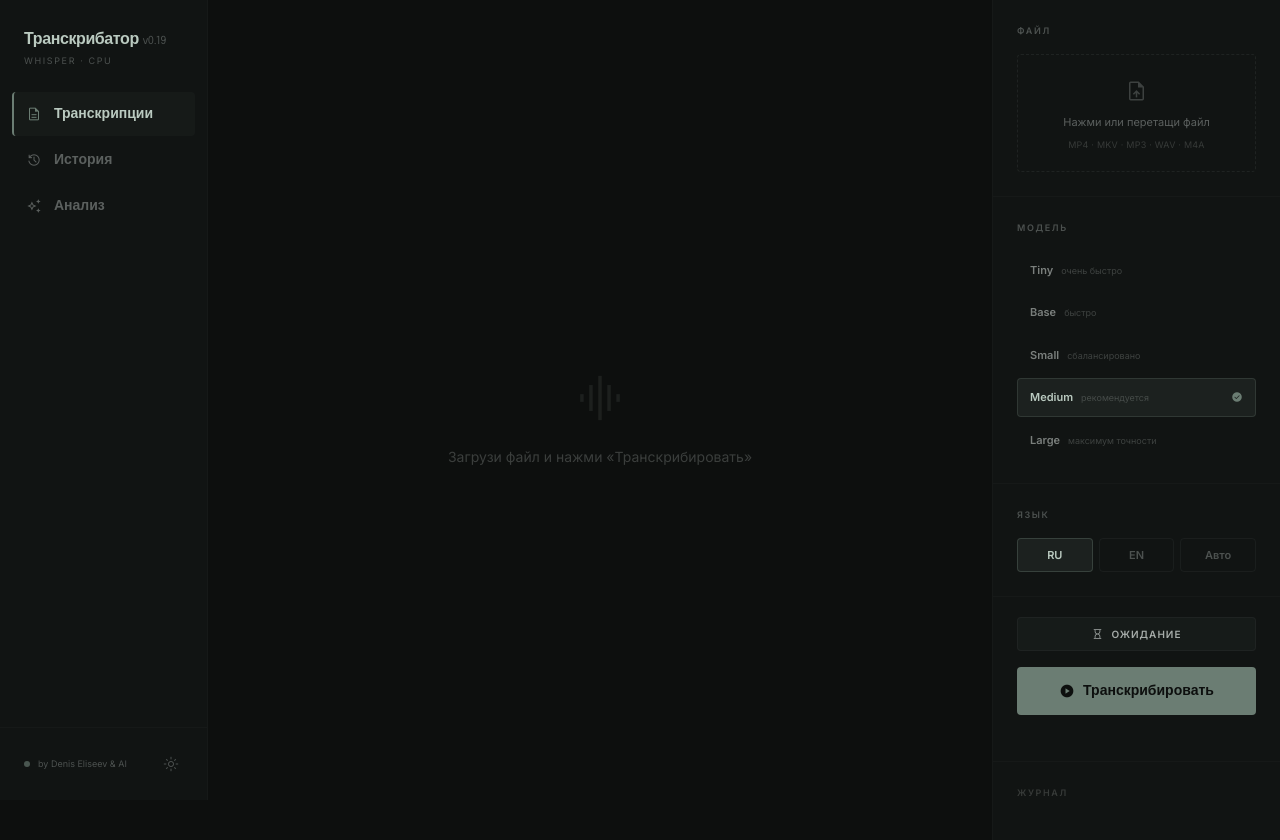
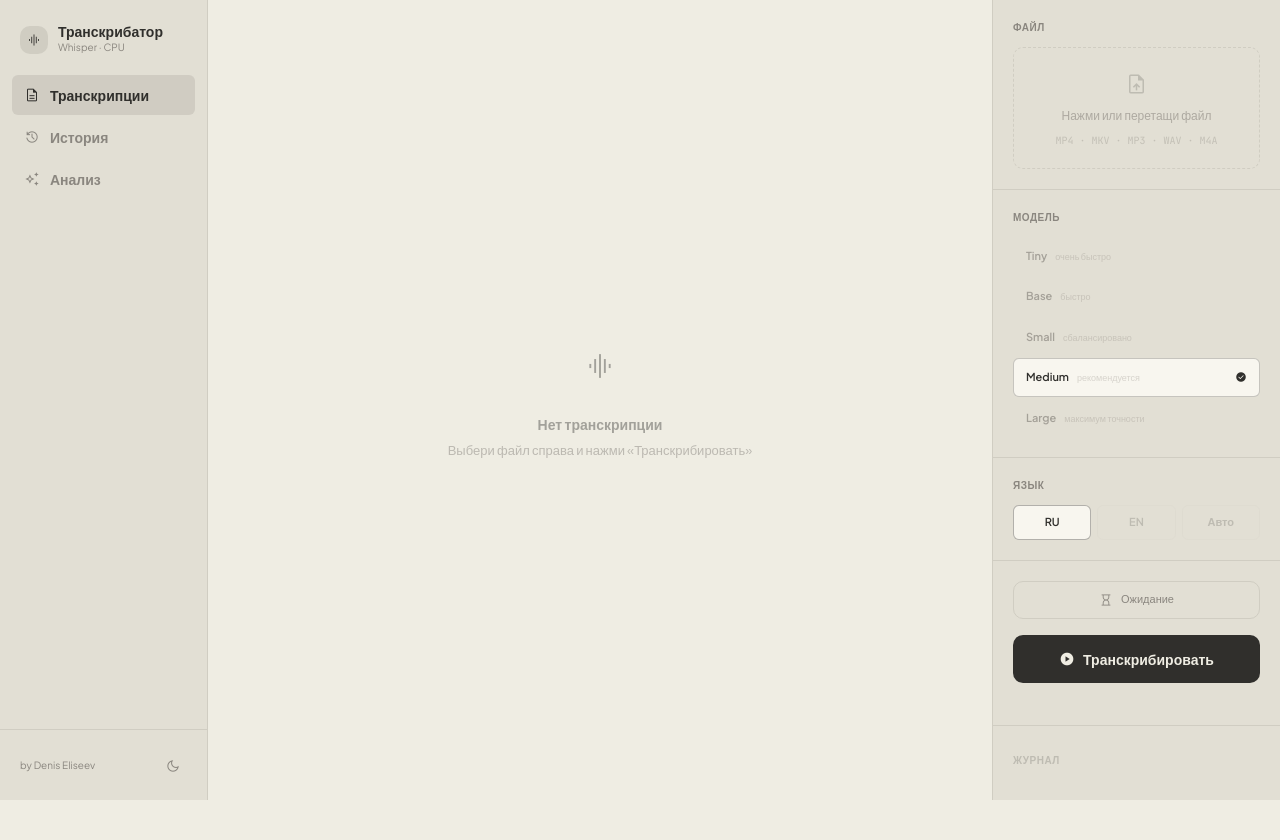
Before and after one commit to des-e/transcribe, a FastAPI app: page / in a window 1280 px wide. After the commit the page ends 800 px from the top, so only its background shows below. Run offline with FastAPI, Linux system fonts and the light colour scheme; some libraries are stand-ins or nearby versions.

Commit message:
redesign: новая типографика, монохромная палитра Asphalt/Paper
- Шрифт: Epilogue/Inter → Plus Jakarta Sans + JetBrains Mono (таймстампы)
- Светлая тема по умолчанию вместо тёмной
- Палитра: PAPER #efede3 / ASPHALT #302f2c вместо серо-зелёного
- Навигация: pill-стиль (фоновый блок) вместо border-left
- Логотип в сайдбаре: иконка + текст вместо только текста
- Empty state: заметнее — иконка в блоке + заголовок
- Drop zone, секционные метки, статус-бейдж: более чистые
- Скругление: 6px default, 10px lg
- Инициализация темы: dark как исключение, light как default

Co-Authored-By: Claude Sonnet 4.6 <noreply@anthropic.com>

```diff
--- a/static/script.js
+++ b/static/script.js
@@ -553,8 +553,8 @@ function toggleTheme() {
 }
 
 // ── View switching ─────────────────────────────────────────────────────────
-const NAV_ACTIVE   = 'text-primary bg-surface/50 border-l-2 border-accent';
-const NAV_INACTIVE = 'text-muted/50 border-l-2 border-transparent hover:text-primary hover:bg-surface/30';
+const NAV_ACTIVE   = 'text-accent bg-accent/10';
+const NAV_INACTIVE = 'text-muted hover:text-primary hover:bg-surface/50 transition-all';
 
 const VIEWS = ['transcribe', 'history', 'analysis'];
 
@@ -563,7 +563,7 @@ function showView(name) {
     document.getElementById(`view-${v}`).classList.toggle('hidden', v !== name);
     const nav  = document.getElementById(`nav-${v}`);
     const icon = nav.querySelector('.material-symbols-outlined');
-    nav.className = `flex items-center gap-3 py-2.5 px-3 rounded text-sm font-semibold transition-all ${v === name ? NAV_ACTIVE : NAV_INACTIVE}`;
+    nav.className = `flex items-center gap-2.5 py-2 px-3 rounded text-sm font-semibold ${v === name ? NAV_ACTIVE : NAV_INACTIVE}`;
     icon.classList.toggle('text-accent', v === name);
   });
 
@@ -984,8 +984,11 @@ renderLangs();
 
 (function () {
   const saved = localStorage.getItem('theme');
-  if (saved === 'light') {
-    document.documentElement.classList.replace('dark', 'light');
+  if (saved === 'dark') {
+    document.documentElement.classList.replace('light', 'dark');
+    document.getElementById('theme-icon').textContent = 'light_mode';
+    document.getElementById('favicon').href = '/static/favicon.svg';
+  } else {
     document.getElementById('theme-icon').textContent = 'dark_mode';
     document.getElementById('favicon').href = '/static/favicon-light.svg';
   }
--- a/static/style.css
+++ b/static/style.css
@@ -1,23 +1,24 @@
 /* ── Темы ─────────────────────────────────────────────────────────────── */
+/* PAPER #efede3 = 239 237 227 / ASPHALT #302f2c = 48 47 44 */
 html.dark {
-  --color-bg:      13 15 14;
-  --color-sidebar: 17 20 19;
-  --color-accent:  107 125 115;
-  --color-primary: 186 202 192;
-  --color-muted:   166 172 169;
-  --color-border:  67 73 70;
-  --color-surface: 28 33 31;
+  --color-bg:      28 27 25;
+  --color-sidebar: 38 37 34;
+  --color-accent:  239 237 227;
+  --color-primary: 228 225 215;
+  --color-muted:   128 124 117;
+  --color-border:  55 53 49;
+  --color-surface: 44 42 39;
 }
 html.light {
-  --color-bg:      249 249 248;
-  --color-sidebar: 240 240 238;
-  --color-accent:  106 106 104;
-  --color-primary: 15 15 15;
-  --color-muted:   160 160 158;
-  --color-border:  226 226 224;
-  --color-surface: 255 255 255;
+  --color-bg:      239 237 227;
+  --color-sidebar: 226 223 212;
+  --color-accent:  48 47 44;
+  --color-primary: 48 47 44;
+  --color-muted:   138 134 127;
+  --color-border:  208 205 194;
+  --color-surface: 248 246 239;
 }
-body { background: rgb(var(--color-bg)); color: rgb(var(--color-primary)); font-family: 'Epilogue', sans-serif; transition: background .2s, color .2s; }
+body { background: rgb(var(--color-bg)); color: rgb(var(--color-primary)); font-family: 'Plus Jakarta Sans', sans-serif; transition: background .2s, color .2s; }
 .material-symbols-outlined {
   font-variation-settings: 'FILL' 0, 'wght' 300, 'GRAD' 0, 'opsz' 24;
   vertical-align: middle; line-height: 1;
@@ -30,18 +31,18 @@ body { background: rgb(var(--color-bg)); color: rgb(var(--color-primary)); font-
 @keyframes spin { to { transform: rotate(360deg); } }
 @keyframes blink { 0%,100% { opacity: 1; } 50% { opacity: .25; } }
 .blink { animation: blink 1.6s ease-in-out infinite; }
-.seg-row { border-left: 2px solid transparent; margin-left: -2px; padding-left: 2px; transition: background .15s, border-color .15s; border-radius: 3px; }
+.seg-row { padding: 5px 8px; margin-left: -8px; transition: background .15s; border-radius: 6px; }
 .seg-row:hover { background: rgb(var(--color-accent) / .05); }
-.seg-active { background: rgb(var(--color-accent) / .09) !important; border-left-color: rgb(var(--color-accent) / .5) !important; }
-.seg-ts { cursor: pointer; }
-.seg-text { cursor: text; outline: none; border-radius: 3px; transition: background .15s; }
+.seg-active { background: rgb(var(--color-accent) / .08) !important; box-shadow: inset 3px 0 0 rgb(var(--color-accent) / .5); }
+.seg-ts { cursor: pointer; font-family: 'JetBrains Mono', monospace; font-size: 11px; }
+.seg-text { cursor: text; outline: none; border-radius: 4px; transition: background .15s; line-height: 1.65; }
 .seg-text-editing {
   background: rgb(var(--color-accent) / .07);
   box-shadow: 0 0 0 1px rgb(var(--color-accent) / .25);
   caret-color: rgb(var(--color-primary));
   padding: 2px 6px;
   margin: -2px -6px;
-  border-radius: 3px;
+  border-radius: 4px;
 }
 @keyframes flash-saved { 0%,100% { color: inherit; } 30% { color: rgb(var(--color-accent)); } }
 .flash-saved { animation: flash-saved .6s ease; }
--- a/templates/index.html
+++ b/templates/index.html
@@ -1,12 +1,12 @@
 <!DOCTYPE html>
-<html class="dark" lang="ru">
+<html class="light" lang="ru">
 <head>
 <meta charset="utf-8"/>
 <meta content="width=device-width, initial-scale=1.0" name="viewport"/>
 <title>Транскрибатор v0.20</title>
-<link id="favicon" rel="icon" type="image/svg+xml" href="/static/favicon.svg"/>
+<link id="favicon" rel="icon" type="image/svg+xml" href="/static/favicon-light.svg"/>
 <script src="https://cdn.tailwindcss.com?plugins=forms,container-queries"></script>
-<link href="https://fonts.googleapis.com/css2?family=Epilogue:ital,wght@0,300;0,400;0,500;0,600;0,700;0,800;1,300&family=Inter:wght@400;500;600&display=swap" rel="stylesheet"/>
+<link href="https://fonts.googleapis.com/css2?family=Plus+Jakarta+Sans:ital,wght@0,400;0,500;0,600;0,700;0,800;1,400&family=JetBrains+Mono:wght@400;500&display=swap" rel="stylesheet"/>
 <link href="https://fonts.googleapis.com/css2?family=Material+Symbols+Outlined:wght,FILL@100..700,0..1&display=swap" rel="stylesheet"/>
 <script>
   tailwind.config = {
@@ -23,10 +23,11 @@
           'surface': 'rgb(var(--color-surface) / <alpha-value>)',
         },
         fontFamily: {
-          sans:  ['Epilogue', 'sans-serif'],
-          inter: ['Inter', 'sans-serif'],
+          sans:  ['Plus Jakarta Sans', 'sans-serif'],
+          inter: ['Plus Jakarta Sans', 'sans-serif'],
+          mono:  ['JetBrains Mono', 'monospace'],
         },
-        borderRadius: { DEFAULT: '4px', sm: '2px', lg: '6px' },
+        borderRadius: { DEFAULT: '6px', sm: '3px', lg: '10px', xl: '14px' },
       }
     }
   }
@@ -36,39 +37,43 @@
 <body class="antialiased min-h-screen">
 
 <!-- ── Sidebar ──────────────────────────────────────────────────────────── -->
-<aside class="fixed left-0 top-0 h-screen w-52 bg-sidebar border-r border-border/10 flex flex-col z-50">
-  <div class="px-6 pt-8 pb-6">
-    <h1 class="text-base font-bold text-primary tracking-tight leading-none">Транскрибатор <span class="text-muted/40 font-normal text-[11px]">v0.19</span></h1>
-    <span id="backend-label" class="text-[9px] uppercase tracking-[0.18em] text-muted/40 font-inter block mt-1.5">Whisper</span>
+<aside class="fixed left-0 top-0 h-screen w-52 bg-sidebar border-r border-border flex flex-col z-50">
+  <div class="px-5 pt-6 pb-5">
+    <div class="flex items-center gap-2.5">
+      <div class="w-7 h-7 rounded-lg bg-accent/10 flex items-center justify-center shrink-0">
+        <span class="material-symbols-outlined text-sm text-accent">graphic_eq</span>
+      </div>
+      <div>
+        <h1 class="text-sm font-bold text-primary leading-none">Транскрибатор</h1>
+        <span id="backend-label" class="text-[10px] text-muted block mt-0.5">Whisper</span>
+      </div>
+    </div>
   </div>
 
   <nav class="flex-1 px-3 space-y-0.5">
     <a href="#" id="nav-transcribe" onclick="return showView('transcribe')"
-       class="flex items-center gap-3 py-2.5 px-3 rounded text-sm font-semibold text-primary bg-surface/50 border-l-2 border-accent">
+       class="flex items-center gap-2.5 py-2 px-3 rounded text-sm font-semibold text-accent bg-accent/10">
       <span class="material-symbols-outlined text-base text-accent">description</span>
       Транскрипции
     </a>
     <a href="#" id="nav-history" onclick="return showView('history')"
-       class="flex items-center gap-3 py-2.5 px-3 rounded text-sm font-semibold text-muted/50 border-l-2 border-transparent hover:text-primary hover:bg-surface/30 transition-all">
+       class="flex items-center gap-2.5 py-2 px-3 rounded text-sm font-semibold text-muted hover:text-primary hover:bg-surface/50 transition-all">
       <span class="material-symbols-outlined text-base">history</span>
       История
     </a>
     <a href="#" id="nav-analysis" onclick="return showView('analysis')"
-       class="flex items-center gap-3 py-2.5 px-3 rounded text-sm font-semibold text-muted/50 border-l-2 border-transparent hover:text-primary hover:bg-surface/30 transition-all">
+       class="flex items-center gap-2.5 py-2 px-3 rounded text-sm font-semibold text-muted hover:text-primary hover:bg-surface/50 transition-all">
       <span class="material-symbols-outlined text-base">auto_awesome</span>
       Анализ
     </a>
   </nav>
 
-  <div class="px-6 py-5 border-t border-border/10">
+  <div class="px-5 py-4 border-t border-border">
     <div class="flex items-center justify-between">
-      <div class="flex items-center gap-2">
-        <span class="w-1.5 h-1.5 rounded-full bg-accent/70 blink shrink-0"></span>
-        <span class="text-[9px] text-muted/40 font-inter">by Denis Eliseev &amp; AI</span>
-      </div>
+      <span class="text-[10px] text-muted">by Denis Eliseev</span>
       <button onclick="toggleTheme()" title="Переключить тему"
-              class="p-1 rounded hover:bg-surface/40 transition-colors">
-        <span id="theme-icon" class="material-symbols-outlined text-base text-muted/40 hover:text-muted/70">light_mode</span>
+              class="p-1.5 rounded hover:bg-border/50 transition-colors">
+        <span id="theme-icon" class="material-symbols-outlined text-base text-muted hover:text-primary">dark_mode</span>
       </button>
     </div>
   </div>
@@ -103,9 +108,12 @@
       <div class="flex-1 overflow-y-auto scrollbar" id="transcript-area">
         <div class="px-12 py-10 max-w-3xl mx-auto min-h-full flex flex-col">
           <div id="empty-state" class="flex-1 flex flex-col items-center justify-center text-center py-24">
-            <span class="material-symbols-outlined text-[3.5rem] text-border/30 mb-5 block">graphic_eq</span>
-            <p class="text-sm text-muted/30 font-inter leading-relaxed">
-              Загрузи файл и нажми «Транскрибировать»
+            <div class="w-14 h-14 rounded-xl bg-accent/8 flex items-center justify-center mb-5">
+              <span class="material-symbols-outlined text-3xl text-accent/40">graphic_eq</span>
+            </div>
+            <p class="text-sm font-semibold text-primary/40 mb-1.5">Нет транскрипции</p>
+            <p class="text-[13px] text-muted/50 leading-relaxed">
+              Выбери файл справа и нажми «Транскрибировать»
             </p>
           </div>
           <div id="segments-container" class="hidden space-y-1 pb-10"></div>
@@ -368,11 +376,11 @@
     </section>
 
     <!-- Right: Controls -->
-    <aside class="w-72 bg-sidebar border-l border-border/10 flex flex-col overflow-y-auto scrollbar shrink-0">
+    <aside class="w-72 bg-sidebar border-l border-border flex flex-col overflow-y-auto scrollbar shrink-0">
 
       <!-- Upload -->
-      <div class="p-6 border-b border-border/10">
-        <p class="text-[9px] font-inter font-bold text-muted/40 uppercase tracking-[0.18em] mb-4">Файл</p>
+      <div class="p-5 border-b border-border">
+        <p class="text-[10px] font-semibold text-muted uppercase tracking-wider mb-3">Файл</p>
 
         <input type="file" id="file-input"
                accept=".mp4,.mkv,.avi,.mov,.webm,.mp3,.m4a,.wav,.ogg,.aac,.flac"
@@ -380,13 +388,13 @@
 
         <div id="drop-zone"
              onclick="document.getElementById('file-input').click()"
-             class="border border-dashed border-border/30 rounded p-5 flex flex-col items-center gap-2
-                    cursor-pointer hover:border-accent/50 hover:bg-surface/20 transition-all">
-          <span class="material-symbols-outlined text-muted/30 text-2xl">upload_file</span>
-          <span class="text-[11px] font-inter text-muted/50 text-center leading-snug">
+             class="border border-dashed border-border rounded-lg p-5 flex flex-col items-center gap-2
+                    cursor-pointer hover:border-accent/40 hover:bg-accent/5 transition-all group">
+          <span class="material-symbols-outlined text-muted/40 text-2xl group-hover:text-accent/50 transition-colors">upload_file</span>
+          <span class="text-[12px] text-muted/60 text-center leading-snug font-medium">
             Нажми или перетащи файл
           </span>
-          <span class="text-[9px] font-inter text-muted/25 tracking-wide">
+          <span class="text-[10px] text-muted/35 font-mono">
             MP4 · MKV · MP3 · WAV · M4A
           </span>
         </div>
@@ -418,42 +426,42 @@
       </div>
 
       <!-- Model -->
-      <div class="p-6 border-b border-border/10">
-        <p class="text-[9px] font-inter font-bold text-muted/40 uppercase tracking-[0.18em] mb-4">Модель</p>
-        <div id="model-list" class="space-y-1"></div>
+      <div class="p-5 border-b border-border">
+        <p class="text-[10px] font-semibold text-muted uppercase tracking-wider mb-3">Модель</p>
+        <div id="model-list" class="space-y-0.5"></div>
       </div>
 
       <!-- Language -->
-      <div class="p-6 border-b border-border/10">
-        <p class="text-[9px] font-inter font-bold text-muted/40 uppercase tracking-[0.18em] mb-4">Язык</p>
+      <div class="p-5 border-b border-border">
+        <p class="text-[10px] font-semibold text-muted uppercase tracking-wider mb-3">Язык</p>
         <div id="lang-list" class="flex gap-1.5"></div>
       </div>
 
       <!-- Status badge -->
-      <div class="px-6 pt-5 pb-1">
+      <div class="px-5 pt-5 pb-1">
         <div id="status-badge"
-             class="flex items-center gap-2 px-3 py-2 rounded border border-border/20 bg-surface/60
-                    text-muted text-[10px] font-inter font-bold uppercase tracking-widest w-full justify-center">
-          <span class="material-symbols-outlined text-xs">hourglass_empty</span>
+             class="flex items-center gap-2 px-3 py-2 rounded-lg border border-border
+                    text-muted text-[11px] font-medium w-full justify-center">
+          <span class="material-symbols-outlined text-sm">hourglass_empty</span>
           Ожидание
         </div>
       </div>
 
       <!-- Action button -->
-      <div class="p-6 pt-3 border-b border-border/10">
+      <div class="p-5 pt-3 border-b border-border">
         <button id="action-btn"
                 onclick="startTranscription()"
-                class="w-full py-3 rounded text-sm font-bold flex items-center justify-center gap-2
+                class="w-full py-3 rounded-lg text-sm font-bold flex items-center justify-center gap-2
                        transition-all active:scale-[0.98] bg-accent text-bg hover:bg-accent/90">
           <span id="btn-icon" class="material-symbols-outlined text-base icon-fill">play_circle</span>
           <span id="btn-label">Транскрибировать</span>
         </button>
-        <p id="status-info" class="text-[10px] font-inter text-muted/35 text-center mt-2 min-h-[14px] truncate px-2"></p>
+        <p id="status-info" class="text-[10px] text-muted/50 text-center mt-2 min-h-[14px] truncate px-2"></p>
       </div>
 
       <!-- Downloads (показывается после завершения) -->
-      <div id="download-section" class="hidden p-6 border-b border-border/10">
-        <p class="text-[9px] font-inter font-bold text-muted/40 uppercase tracking-[0.18em] mb-4">Экспорт</p>
+      <div id="download-section" class="hidden p-5 border-b border-border">
+        <p class="text-[10px] font-semibold text-muted uppercase tracking-wider mb-3">Экспорт</p>
         <div class="grid grid-cols-2 gap-2">
           <button onclick="downloadTXT()"
                   class="py-2.5 rounded border border-border/25 text-[11px] font-inter font-semibold
@@ -477,9 +485,9 @@
       </div>
 
       <!-- Activity log -->
-      <div class="p-6 mt-auto">
-        <p class="text-[9px] font-inter font-bold text-muted/25 uppercase tracking-[0.18em] mb-4">Журнал</p>
-        <div id="activity-log" class="space-y-3"></div>
+      <div class="p-5 mt-auto">
+        <p class="text-[10px] font-semibold text-muted/40 uppercase tracking-wider mb-3">Журнал</p>
+        <div id="activity-log" class="space-y-2.5"></div>
       </div>
 
     </aside>
```
